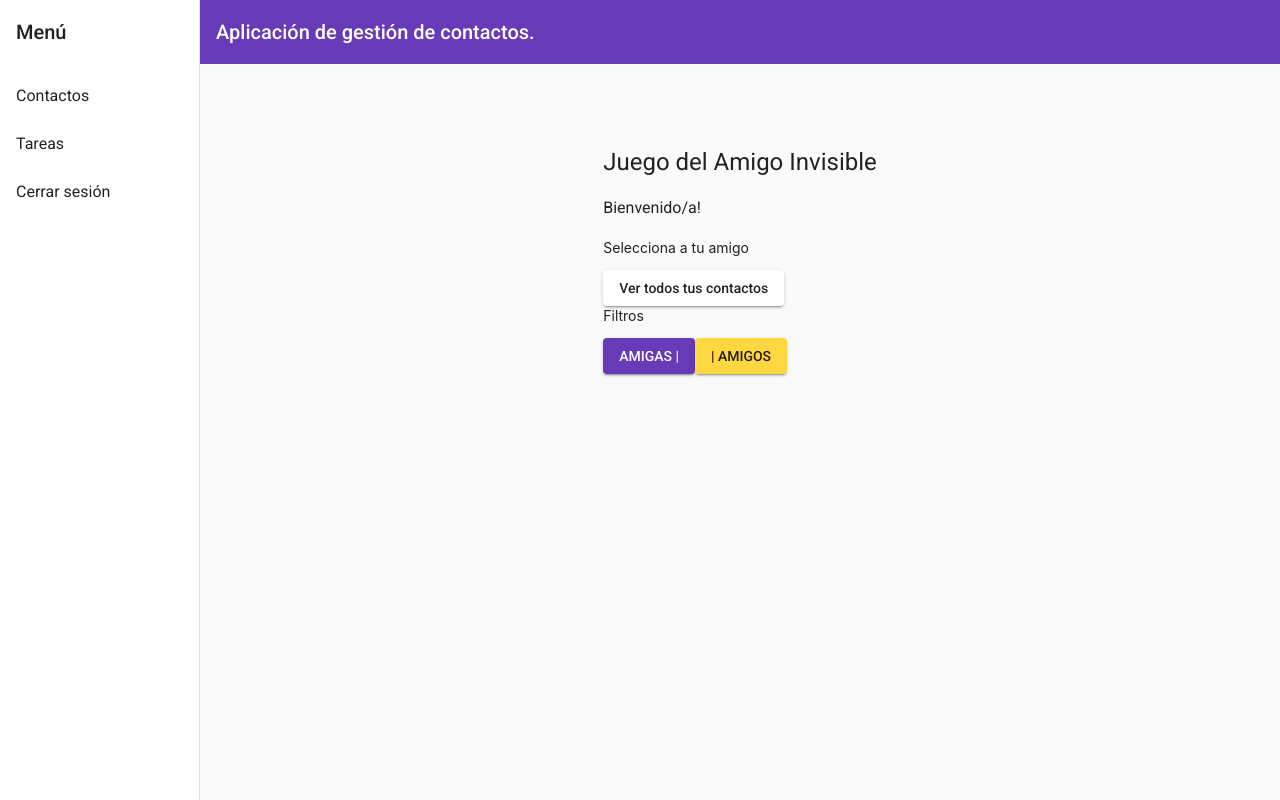
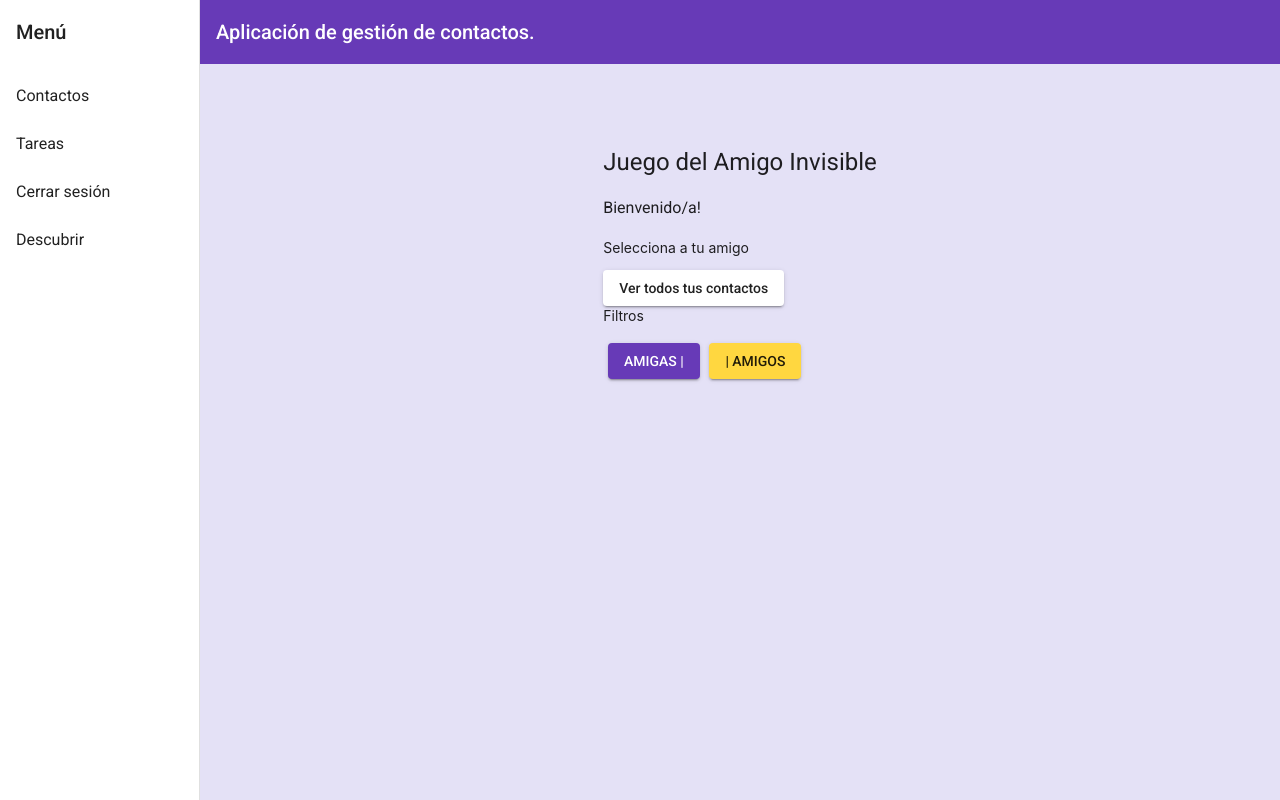
Before and after one commit to Chanelp/App-contactos-angular, an Angular app: page /dashboard in a window 1280 px wide. Built offline with nearby package versions, Linux system fonts and the light colour scheme; sample sign-in values are in the browser's storage.

Commit message:
Modificando rutas y estilos

```diff
--- a/src/app/components/nav/nav.component.html
+++ b/src/app/components/nav/nav.component.html
@@ -309,6 +309,7 @@
       <a mat-list-item [routerLink]="['/']">Contactos</a>
       <a mat-list-item [routerLink]="['/dashboard/tasks']">Tareas</a>
       <a mat-list-item (click)="logout()">Cerrar sesión</a>
+      <a mat-list-item [routerLink]="['/dashboard/random']" >Descubrir</a>
     </mat-nav-list>
   </mat-sidenav>
   <mat-sidenav-content>
--- a/src/app/components/nav/nav.component.scss
+++ b/src/app/components/nav/nav.component.scss
@@ -15,3 +15,7 @@
   top: 0;
   z-index: 1;
 }
+
+mat-sidenav-content{
+  background-color: #e4e1f6;
+}
--- a/src/app/pages/home-page/home-page.component.scss
+++ b/src/app/pages/home-page/home-page.component.scss
@@ -0,0 +1,3 @@
+a {
+    margin: 0.3rem;
+}
--- a/src/styles.scss
+++ b/src/styles.scss
@@ -3,5 +3,5 @@
 html, body { height: 100%; }
 body { margin: 0; font-family: Roboto, "Helvetica Neue", sans-serif; }
 body {
-  background-color: skyblue;
+  background-color: #a2b1fa;
 }
```
